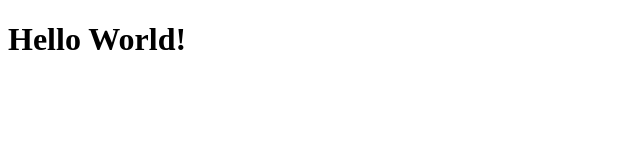
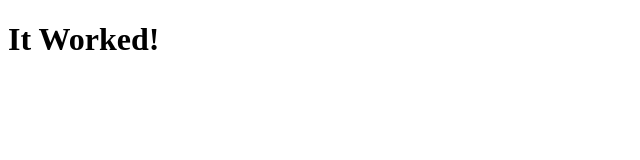
Before and after one commit to recognite/mapper, a plain HTML site: page index.html in a window 1280 px wide. Shown: the whole page, without its empty margins (0-640 px from the left). Drawn offline with Linux system fonts and the light colour scheme.

Commit message:
Updated index.html to see how quickly github updates the webpage

```diff
--- a/index.html
+++ b/index.html
@@ -6,6 +6,6 @@
 	</head>
 
 	<body>
-		<h1>Hello World!</h1>
+		<h1>It Worked!</h1>
 	</body>
 </html>
```
